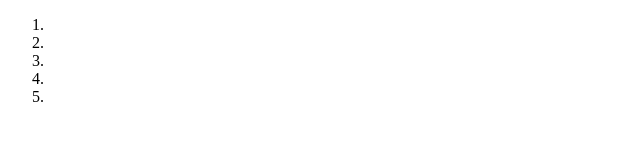
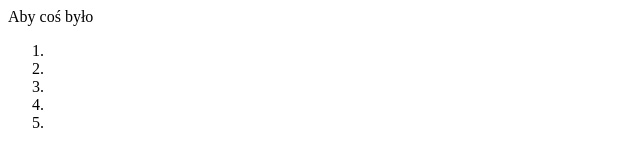
Before and after one commit to CaptainObjective/SzkolenieGit, a plain HTML site: page index.html in a window 1280 px wide. Shown: the whole page, without its empty margins (0-640 px from the left). Drawn offline with Linux system fonts and the light colour scheme.

Commit message:
final v1

```diff
--- a/index.html
+++ b/index.html
@@ -7,6 +7,7 @@
     <title>Document</title>
   </head>
   <body>
+    Aby coś było
     <ol>
       <li id="1"></li>
       <li id="2"></li>
```
Also changed, not shown: style.css (added).
